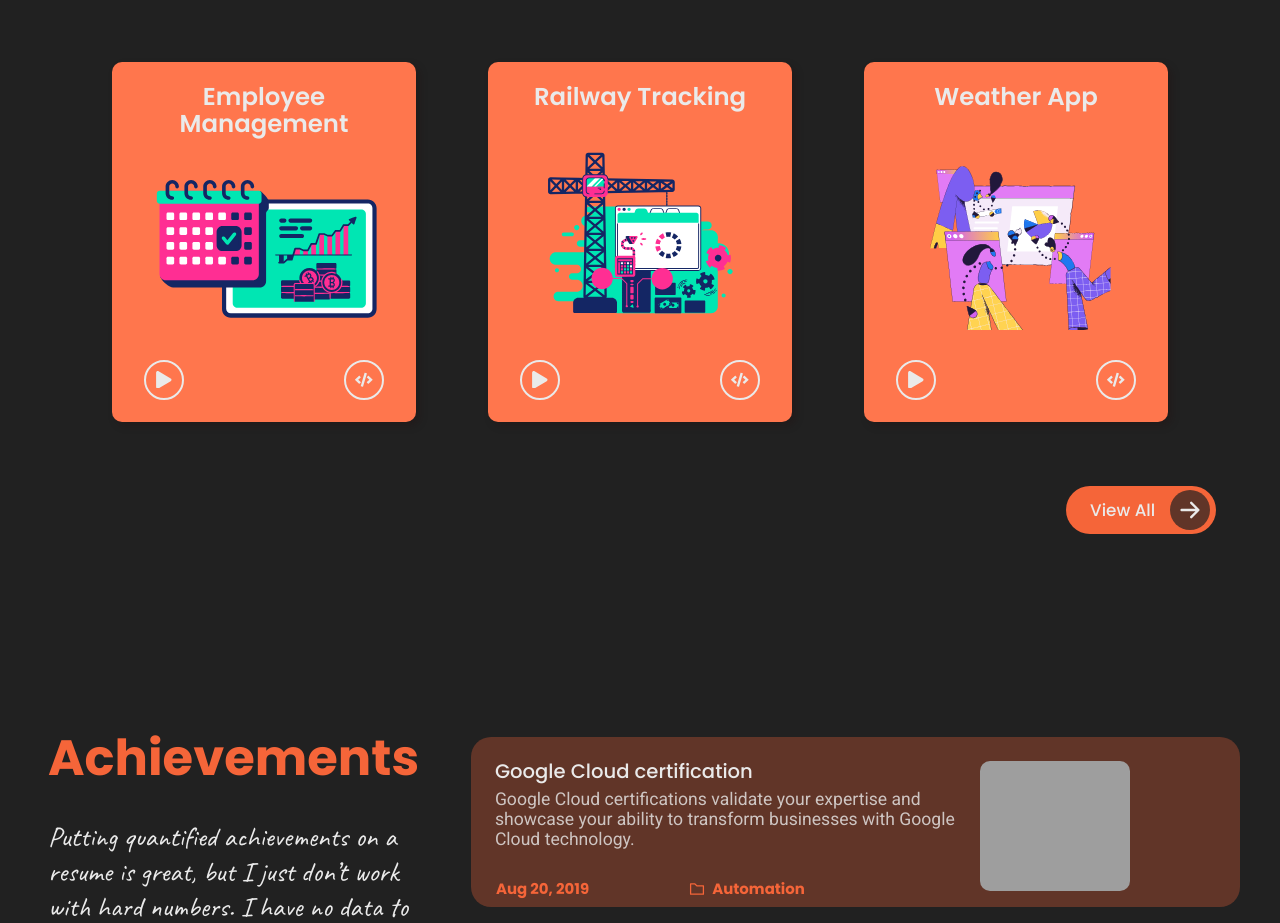
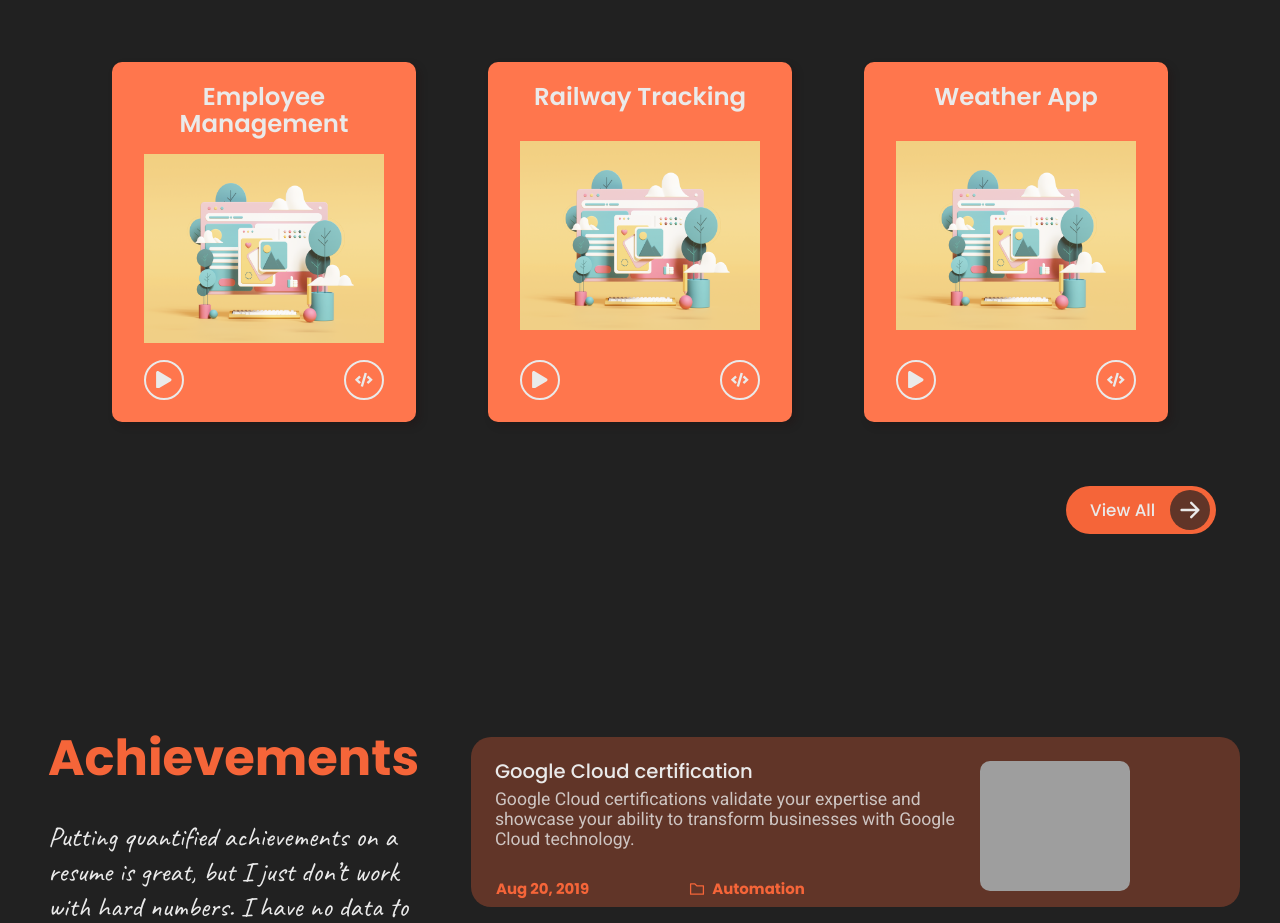
Before and after one commit to angeliza555/angeliza555.github.io, a React (Create React App) app: page / in a window 1280 px wide. Shown: the part 3327-4250 px from the top of the page. Built offline with nearby package versions, Linux system fonts and the light colour scheme; grey boxes are pictures that could not be loaded; a web font is replaced by a local one.

Commit message:
Update projectsData.js

```diff
--- a/src/data/projectsData.js
+++ b/src/data/projectsData.js
@@ -12,74 +12,74 @@ export const projectsData = [
     {
         id: 1,
         projectName: 'Employee Management',
-        projectDesc: 'This project aims to build an employee management system that consolidates all information of a company',
+        projectDesc: '',
         tags: ['React', 'CSS', 'Material Ui'],
-        code: 'https://github.com/hhhrrrttt222111/developer-portfolio',
-        demo: 'https://github.com/hhhrrrttt222111/developer-portfolio',
-        image: one
+        code: '',
+        demo: '',
+        image: ''
     },
     {
         id: 2,
         projectName: 'Railway Tracking',
-        projectDesc: 'This project is a railway tracking system that allows users to obtain relevant information about train timing.',
+        projectDesc: '',
         tags: ['Django', 'Tailwind CSS'],
-        code: 'https://github.com/hhhrrrttt222111/developer-portfolio',
-        demo: 'https://github.com/hhhrrrttt222111/developer-portfolio',
-        image: two
+        code: '',
+        demo: '',
+        image: ''
     },
     {
         id: 3,
         projectName: 'Weather App',
-        projectDesc: 'Weather forecast systems and applications predict weather conditions based on multiple parameters.',
+        projectDesc: '',
         tags: ['Django', 'CSS', 'Material Ui'],
-        code: 'https://github.com/hhhrrrttt222111/developer-portfolio',
-        demo: 'https://github.com/hhhrrrttt222111/developer-portfolio',
-        image: three
+        code: '',
+        demo: '',
+        image: ''
     },
     {
         id: 4,
         projectName: 'Android Patient Tracker',
-        projectDesc: 'This project involves the development of an Android application for viewing and managing patient data.',
+        projectDesc: '',
         tags: ['Flutter', 'Firebase'],
-        code: 'https://github.com/hhhrrrttt222111/developer-portfolio',
-        demo: 'https://github.com/hhhrrrttt222111/developer-portfolio',
-        image: four
+        code: '',
+        demo: '',
+        image: ''
     },
     {
         id: 5,
         projectName: 'E-Commerce App',
-        projectDesc: 'A Simple E-commerce application',
+        projectDesc: '',
         tags: ['React Native', 'Firebase'],
-        code: 'https://github.com/hhhrrrttt222111/developer-portfolio',
-        demo: 'https://github.com/hhhrrrttt222111/developer-portfolio',
-        image: five
+        code: '',
+        demo: '',
+        image: ''
     },
     {
         id: 6,
         projectName: 'Uber Lite',
-        projectDesc: 'Uber clone',
+        projectDesc: '',
         tags: ['Flutter'],
-        code: 'https://github.com/hhhrrrttt222111/developer-portfolio',
-        demo: 'https://github.com/hhhrrrttt222111/developer-portfolio',
-        image: six
+        code: '',
+        demo: '',
+        image: ''
     },
     {
         id: 7,
         projectName: 'Stock Market App',
-        projectDesc: 'A simple stock market API app',
+        projectDesc: '',
         tags: ['React', 'Redux', 'Bootstrap'],
-        code: 'https://github.com/hhhrrrttt222111/developer-portfolio',
-        demo: 'https://github.com/hhhrrrttt222111/developer-portfolio',
-        image: seven
+        code: '',
+        demo: '',
+        image: ''
     },
     {
         id: 8,
         projectName: 'Car Pooling System',
-        projectDesc: 'The carpooling system merges multiple people in a car which leads to meet new people, reduces pollution',
+        projectDesc: '',
         tags: ['Flutter', 'React'],
-        code: 'https://github.com/hhhrrrttt222111/developer-portfolio',
-        demo: 'https://github.com/hhhrrrttt222111/developer-portfolio',
-        image: eight
+        code: '',
+        demo: '',
+        image: ''
     },
 ]
 
```
